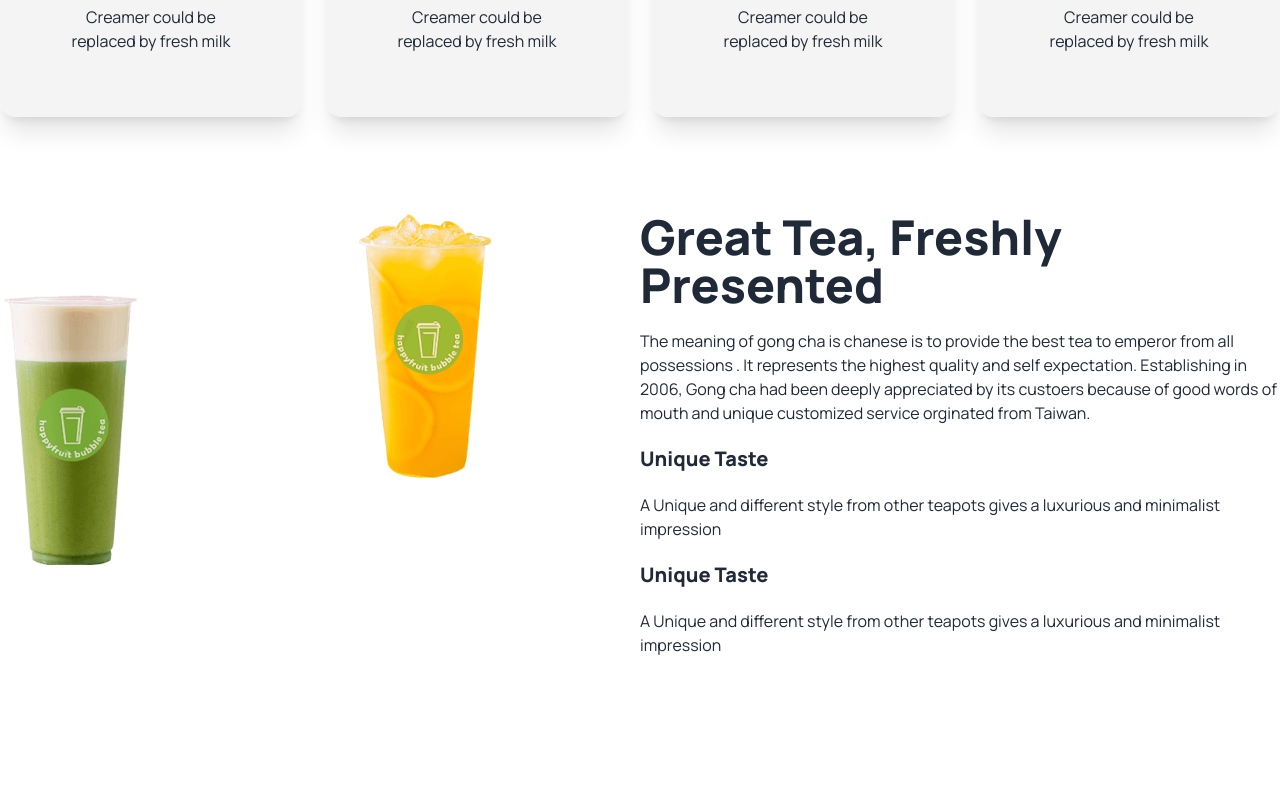
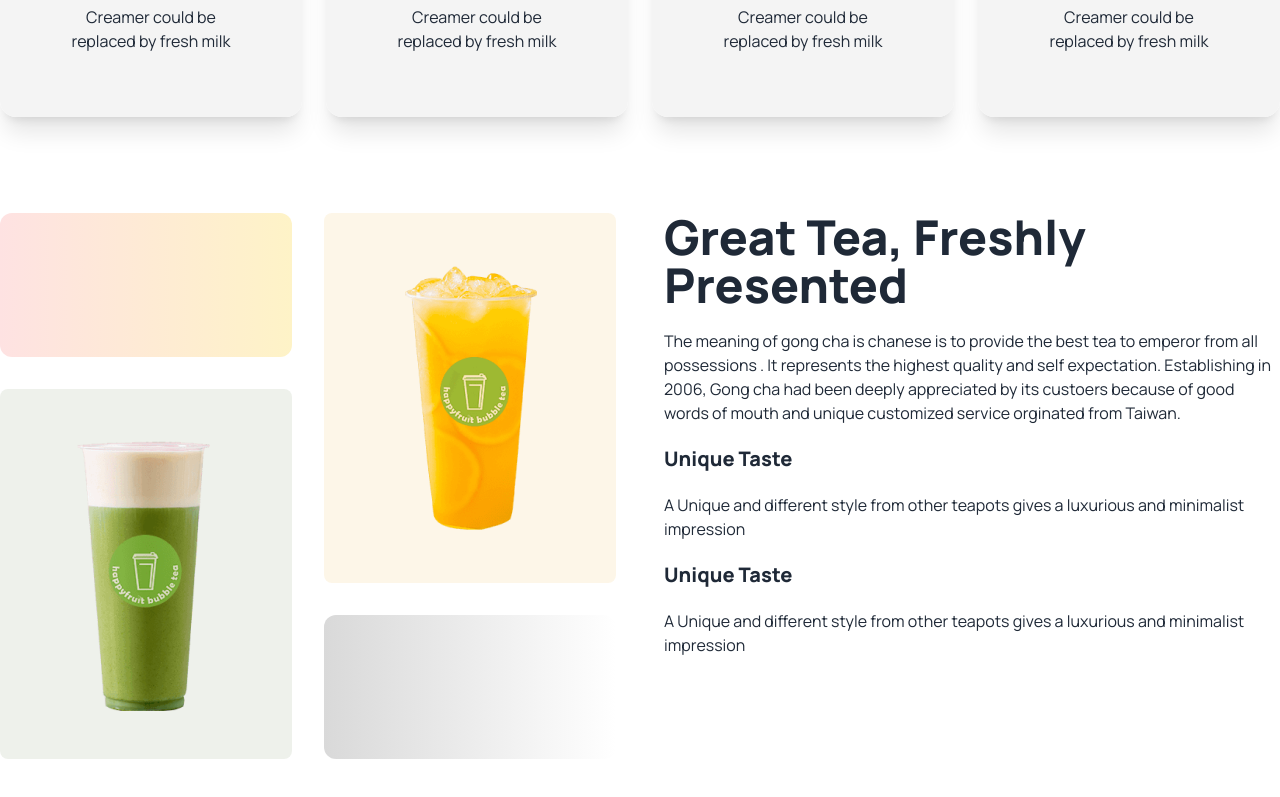
Before and after one commit to bsnu360/tea-house-with-daisyui, a plain HTML site: page index.html in a window 1280 px wide. Shown: the part 932-1729 px from the top of the page. Before the commit the page ends 1685 px from the top, so only its background shows below. Drawn offline with nearby package versions, Linux system fonts and the light colour scheme.

Commit message:
implemented grid layout with gradient

```diff
--- a/index.html
+++ b/index.html
@@ -104,20 +104,16 @@
       </div>
     </section>
     <!-- great tea fresh tea section -->
-    <section class="my-24 flex flex-col lg:flex-row">
+    <section class="my-24 flex gap-12 flex-col lg:flex-row">
       <div class="grid gap-8 grid-cols-1 md:grid-cols-2 flex-1">
-        <div>
-
-        </div>
-        <div class="row-span-2">
+        <div class="rounded-xl h-36 bg-gradient-to-r from-red-100 to-amber-100"></div>
+        <div class="row-span-2 bg-[#E6A6231A] rounded-lg px-8 py-12 flex justify-center items-center">
           <img src="images/fresh-1.png" alt="">
         </div>
-        <div class="row-span-2">
+        <div class="row-span-2 bg-[#5776391A] rounded-lg px-8 py-12 flex justify-center items-center">
           <img src="images/fresh-2.png" alt="">
         </div>
-        <div>
-
-        </div>
+        <div class="rounded-xl h-36 bg-gradient-to-r from-[#D9D9D9] to-[#FFFFFF]"></div>
       </div>
       <div class="space-y-5 flex-1">
         <h3 class="text-5xl font-extrabold">Great Tea, Freshly <br>Presented</h3>
```
